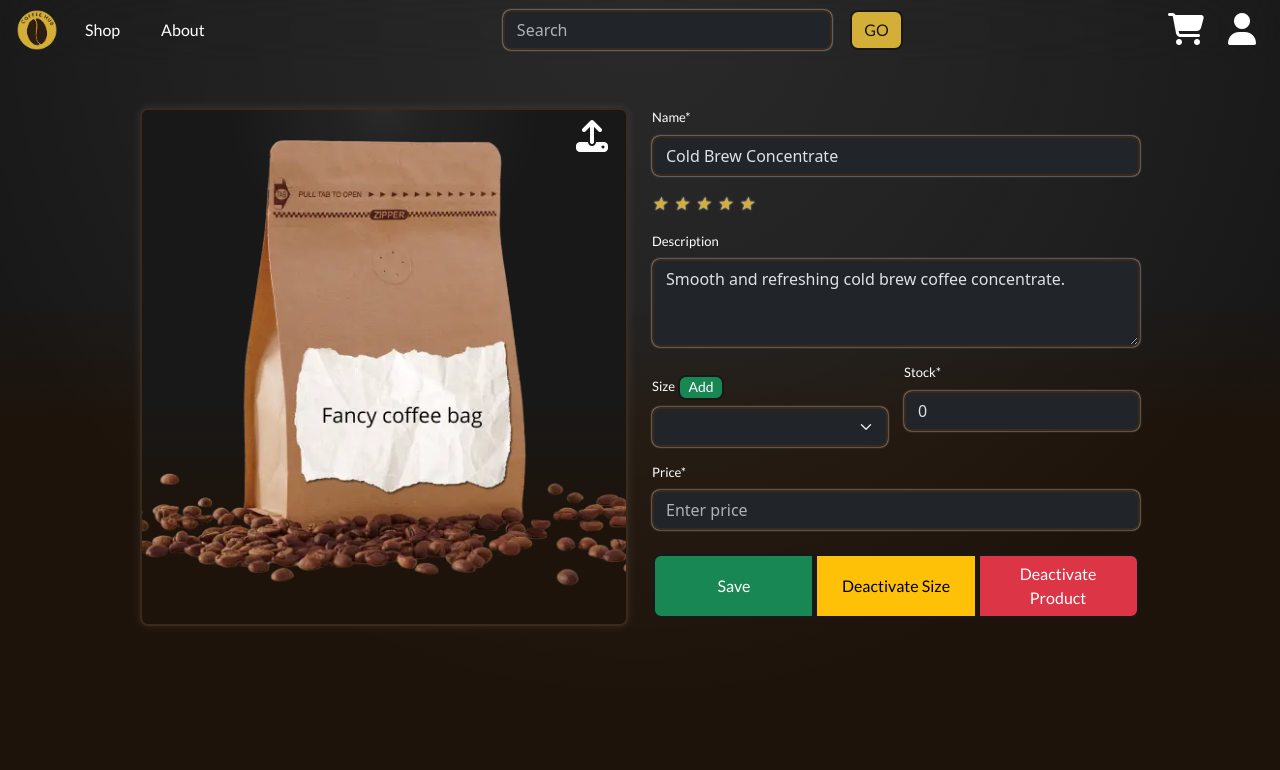
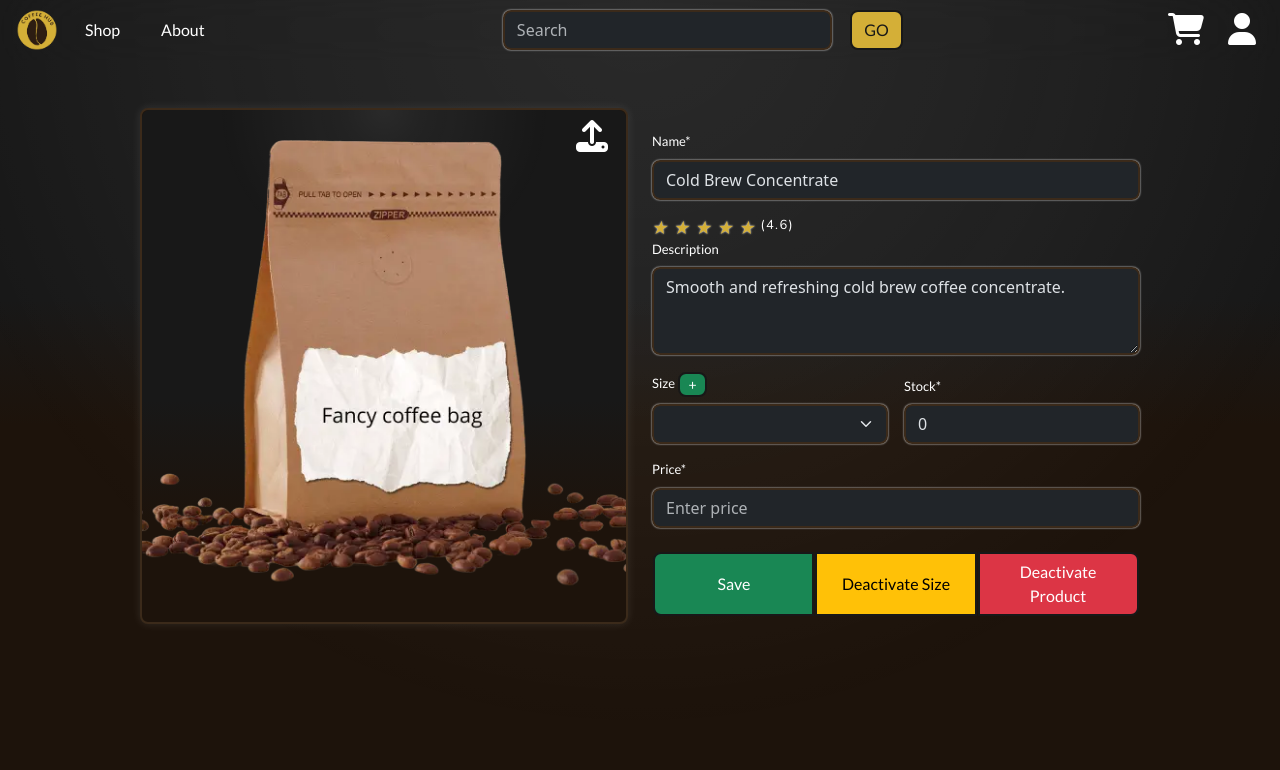
Before and after one commit to catapam/coffe-hub, a Django app: page /products/cold-brew-concentrate/ in a window 1280 px wide. Shown: the top 770 px of the page. Run offline with Django 5.2, Linux system fonts and the light colour scheme; a user stored in the database is signed in; data comes from the database, SQL or seed files in the repository; tables that the repository leaves empty hold one stand-in row (values such as "Sample post"); lists and menus that the app fills with data are empty; parts of the project's set-up code (start-up, migrations or seed data) failed here and were passed over; some libraries are stand-ins or nearby versions.

Commit message:
Refactor product card templating

```diff
--- /dev/null
+++ b/product/templates/product/includes/actions.html
@@ -0,0 +1,22 @@
+{% if request.user.is_superuser %}
+    {% if view == 'detail' %}
+    <div class="col mb-2 btn-group">
+        <button class="btn btn-success mt-2">Save</button>
+        <button class="btn btn-warning mt-2">Deactivate Size</button>
+        <button class="btn btn-danger mt-2">Deactivate Product</button>
+    </div>
+    {% else %}
+    <a id="edit-link-{{ product_data.product.id }}"
+        href="{% url 'product_detail' slug=product_data.product.slug %}?size={{ product_data.variant_size }}"
+        class="btn btn-secondary {% if view == 'list' %}btn-sm{% else %}btn-buy{% endif %}"
+        data-base-url="{% url 'product_detail' slug=product_data.product.slug %}">
+        Edit
+    </a>
+    {% endif %}
+{% else %}
+    <a id="buy-button-{{ product.id }}"
+        href="{{ product.get_buy_url }}"
+        class="btn btn-secondary btn-buy {% if view == 'list' %}btn-sm{% endif %} {% if default_stock_status == 'Out of Stock' %}disabled{% endif %}">
+        Buy
+    </a>
+{% endif %}
--- a/product/templates/product/includes/catalog.html
+++ b/product/templates/product/includes/catalog.html
@@ -4,7 +4,7 @@
 <div class="row g-4">
     {% for product_data in products_with_context %}
     <div class="col-12 col-md-4 col-lg-3 d-flex justify-content-center align-items-center">
-        {% include 'product/includes/product-card.html' with view='list' %}
+        {% include 'product/includes/product_card.html' with view='list' %}
     </div>
     {% empty %}
 
--- /dev/null
+++ b/product/templates/product/includes/category.html
@@ -0,0 +1,3 @@
+<!-- Category selector -->
+
+<!-- Category add section -->
--- /dev/null
+++ b/product/templates/product/includes/description.html
@@ -0,0 +1,16 @@
+{% if view == 'detail' %}
+    {% if request.user.is_superuser %}
+        {{ product_form.description|as_crispy_field }}
+    {% else %}
+        <label for="description" class="form-label">
+            Description
+        </label>
+        <p class="card-text mx-auto" id="description">
+            {{ product.description }}
+        </p>
+    {% endif %}
+{% else %}
+    <p class="card-text mx-auto mt-2">
+        {{ product_data.product.description }}
+    </p>
+{% endif %}
--- /dev/null
+++ b/product/templates/product/includes/image.html
@@ -0,0 +1,26 @@
+
+<div class="{% if view == 'detail' %}col-md-6 d-flex align-items-center justify-content-center{% else %}background-gradient{% endif %} position-relative">
+    <div class="{% if view == 'detail' %}card{% endif %}">
+        <div class="{% if view == 'detail' %}background-gradient{% endif %}">
+            <div class="content-gradient">
+                <img id="product-image-{{ product.id }}" class="card-img-top"
+                    src="{% if view == 'detail' %}{{ product.image }}{% else %}{{ product_data.product.image }}{% endif %}"
+                    alt="{% if view == 'detail' %}{{ product.name }}{% else %}{{ product_data.product.name }}{% endif %}">
+            </div>
+        </div>
+
+        <!-- Image Upload Icon for Superusers -->
+        {% if request.user.is_superuser and view == 'detail' %}
+            <div class="image-upload-icon menu-icon position-absolute">
+                <label for="id_image_path" class="sr-only">Change Product Image</label>
+                <input id="id_image_path"
+                       type="file"
+                       name="image_path"
+                       class="form-control d-none"
+                       onchange="previewImage(this, 'product-image-{{ product.id }}')">
+                <i class="fa-solid fa-upload upload-icon menu-item"
+                   onclick="document.getElementById('id_image_path').click()"></i>
+            </div>
+        {% endif %}
+    </div>
+</div>
--- /dev/null
+++ b/product/templates/product/includes/name.html
@@ -0,0 +1,16 @@
+{% if view == 'detail' %}
+    {% if request.user.is_superuser %}
+        {{ product_form.name|as_crispy_field }}
+    {% else %}
+        <h2 class="card-title">
+            {{ product.name }}
+        </h2>
+    {% endif %}
+{% else %}
+    <h5 class="card-title mx-auto">
+        <a id="detail-link-{{ product_data.product.id }}"
+            href="{% url 'product_detail' slug=product_data.product.slug %}?size={{ product_data.variant_size }}">
+            {{ product_data.product.name }}
+        </a>
+    </h5>
+{% endif %}
--- /dev/null
+++ b/product/templates/product/includes/price.html
@@ -0,0 +1,12 @@
+<!-- Price or Stock Status -->
+{% if request.user.is_superuser and view == 'detail'%}
+    {{ variant_form.price|as_crispy_field }}
+{% else %}
+    <h5 class="card-subtitle mt-2" id="{% if view == 'list' %}price-{{ product_data.product.id }}{% else %}price-{{ product.id }}{% endif %}">
+        {% if default_stock_status == 'Out of Stock' %}
+            <span class="text-danger"><strong>Out of Stock</strong></span>
+        {% else %}
+            <span><strong>${% if view == 'list' %}{{ product_data.variant_price }}{% else %}{{ default_price }}{% endif %} <span>each</span></strong></span>
+        {% endif %}
+    </h5>
+{% endif %}
--- a/product/templates/product/includes/product-card.html
+++ /dev/null
@@ -1,212 +0,0 @@
-{% load static %}
-{% load crispy_forms_tags %}
-{% load i18n %}
-
-<div class="product-card {% if view == 'detail' %}container mt-5 product-page page-container{% else %}card{% endif %}">
-    <div class="{% if view == 'detail' %}row{% endif %}">
-        {% if request.user.is_superuser and view == 'detail' %}
-            {% csrf_token %}
-        {% endif %}
-
-        <!-- Product Image Section -->
-        <div class="{% if view == 'detail' %}col-md-6 d-flex align-items-center justify-content-center{% else %}background-gradient{% endif %} position-relative">
-            <div class="{% if view == 'detail' %}card{% endif %}">
-                <div class="{% if view == 'detail' %}background-gradient{% endif %}">
-                    <div class="content-gradient">
-                        <img id="product-image-{{ product.id }}" class="card-img-top"
-                            src="{% if view == 'detail' %}{{ product.image }}{% else %}{{ product_data.product.image }}{% endif %}"
-                            alt="{% if view == 'detail' %}{{ product.name }}{% else %}{{ product_data.product.name }}{% endif %}">
-                    </div>
-                </div>
-
-                <!-- Image Upload Icon for Superusers -->
-                {% if request.user.is_superuser and view == 'detail' %}
-                    <div class="image-upload-icon menu-icon position-absolute">
-                        <label for="id_image_path" class="sr-only">Change Product Image</label>
-                        <input id="id_image_path"
-                               type="file"
-                               name="image_path"
-                               class="form-control d-none"
-                               onchange="previewImage(this, 'product-image-{{ product.id }}')">
-                        <i class="fa-solid fa-upload upload-icon menu-item"
-                           onclick="document.getElementById('id_image_path').click()"></i>
-                    </div>
-                {% endif %}
-            </div>
-        </div>
-
-        <!-- Product Name Section -->
-        <div class="{% if view == 'detail' %}col-md-6{% else %}card-body{% endif %}">
-            {% if view == 'detail' %}
-                {% if request.user.is_superuser %}
-                    {{ product_form.name|as_crispy_field }}
-                {% else %}
-                    <h2 class="card-title">
-                        {{ product.name }}
-                    </h2>
-                {% endif %}
-            {% else %}
-                <h5 class="card-title mx-auto">
-                    <a id="detail-link-{{ product_data.product.id }}"
-                        href="{% url 'product_detail' slug=product_data.product.slug %}?size={{ product_data.variant_size }}">
-                        {{ product_data.product.name }}
-                    </a>
-                </h5>
-            {% endif %}
-
-            <!-- Review Stars -->
-            <div class="review-stars mb-3">
-                {% if view == 'detail' %}
-                    {% with product.rating as rating %}
-                        {% for star in total_review %}
-                            <i class="star {% if star < rating %}filled{% endif %}">★</i>
-                        {% endfor %}
-                    {% endwith %}
-                {% else %}
-                    {% with product_data.product.rating as rating %}
-                        {% for star in total_review %}
-                            <i class="star {% if star < rating %}filled{% endif %}">★</i>
-                        {% endfor %}
-                    {% endwith %}
-                {% endif %}
-            </div>
-
-            <!-- Product Description -->
-            {% if view == 'detail' %}
-                {% if request.user.is_superuser %}
-                    {{ product_form.description|as_crispy_field }}
-                {% else %}
-                    <label for="description" class="form-label">
-                        Description
-                    </label>
-                    <p class="card-text mx-auto" id="description">
-                        {{ product.description }}
-                    </p>
-                {% endif %}
-            {% else %}
-                <p class="card-text mx-auto">
-                    {{ product_data.product.description }}
-                </p>
-            {% endif %}
-
-            <!-- Size and Quantity/Stock Selectors -->
-            <div class="row g-3 align-items-end mb-3 {% if view == 'detail' %}selectors-row{% else %}card-row{% endif %}">
-                <!-- Size Selector -->
-                <div class="col-md-6 mx-auto{% if view == 'detail' %}selector-group{% endif %}">
-                    {% if view == 'detail' %}
-                        {% with stock_by_size.items as size_data %}
-                            <div class="gap-2 align-items-end">
-                                <label for="size-select-{{ product.id }}" class="form-label selector-label">Size</label>
-                                {% if request.user.is_superuser %}
-                                    <button class="btn btn-success btn-sm selector-new-button">Add</button>
-                                {% endif %}
-                            </div>
-                            <select id="size-select-{{ product.id }}"
-                                    class="form-select size select-dropdown selector-input">
-                                    {% for size, data in size_data %}
-                                        <option value="{{ size }}"
-                                                data-price="{{ data.price }}"
-                                                data-stock="{{ data.stock }}"
-                                                {% if size == default_size %}selected{% endif %}
-                                                {% if data.stock == 0 %}class="text-muted"{% endif %}>
-                                            {{ size }}
-                                        </option>
-                                    {% endfor %}
-                            </select>
-                        {% endwith %}
-                    {% else %}
-                        {% with product_data.stock_by_size.items as size_data %}
-                            <label for="size-select-{{ product_data.product.id }}" class="form-label">Size</label>
-                            <select id="size-select-{{ product_data.product.id }}" class="form-select size select-dropdown"
-                                    data-base-url="{% url 'product_detail' slug=product_data.product.slug %}">
-                                {% for size, data in size_data %}
-                                    {% if data.stock > 0 or request.GET.show_out_of_stock == "on" %}
-                                        <option value="{{ size }}"
-                                                data-price="{{ data.price }}"
-                                                data-stock="{{ data.stock }}"
-                                                {% if size == product_data.variant_size %}selected{% endif %}
-                                                {% if data.stock == 0 %}class="text-muted"{% endif %}>
-                                            {{ size }}
-                                        </option>
-                                    {% endif %}
-                                {% endfor %}
-                            </select>
-                        {% endwith %}
-                    {% endif %}
-                </div>
-
-                <!-- Quantity/Stock Selector -->
-                <div class="col-md-6 mx-auto{% if view == 'detail' %}selector-group{% endif %}">
-                    {% if request.user.is_superuser and view == 'detail' %}
-                        {{ variant_form.stock|as_crispy_field }}
-                    {% else %}
-                        <label for="{% if request.user.is_superuser %}stock-select-{% else %}quantity-select-{% endif %}{% if view == 'detail' %}{{ product.id }}{% else %}{{ product_data.product.id }}{% endif %}"
-                            class="form-label {% if view == 'detail' %}selector-label{% endif %}">
-                            {% if request.user.is_superuser %}Stock{% else %}Quantity{% endif %}
-                        </label>
-                        <input id="{% if request.user.is_superuser %}stock-select-{% else %}quantity-select-{% endif %}{% if view == 'detail' %}{{ product.id }}{% else %}{{ product_data.product.id }}{% endif %}"
-                            type="number"
-                            class="form-control quantity {% if view == 'detail' %}selector-input{% endif %}"
-                            min="1"
-                            {% if not request.user.is_superuser %}max="{% if view == 'detail' %}{{ default_variant.stock }}{% else %}{{ product_data.variant_stock }}{% endif %}"{% endif %}
-                            value="{% if request.user.is_superuser and view == 'detail' %}
-                                        {{ default_variant.stock|default:0 }}
-                                    {% elif request.user.is_superuser and view != 'detail' %}
-                                        {{ product_data.variant_stock|default:0 }}
-                                    {% else %}
-                                        1
-                                    {% endif %}"
-                            {% if view != 'detail' and request.user.is_superuser %}disabled{% endif %}>
-                    {% endif %}
-                </div>
-            </div>
-
-            <!-- Price or Stock Status -->
-            {% if view == 'list' %}
-                <h5 class="card-subtitle mt-3" id="price-{{ product_data.product.id }}">
-                    {% if default_stock_status == 'Out of Stock' %}
-                        <span class="text-danger"><strong>Out of Stock</strong></span>
-                    {% else %}
-                        <span><strong>${{ product_data.variant_price }} <span>each</span></strong></span>
-                    {% endif %}
-                </h5>
-            {% elif view == 'detail' %}
-                {% if request.user.is_superuser %}
-                    {{ variant_form.price|as_crispy_field }}
-                {% else %}
-                <h5 class="card-subtitle mt-3" id="price-{{ product.id }}">
-                    {% if default_stock_status == 'Out of Stock' %}
-                        <span class="text-danger"><strong>Out of Stock</strong></span>
-                    {% else %}
-                        <span><strong>${{ default_price }} <span>each</span></strong></span>
-                    {% endif %}
-                </h5>
-                {% endif %}
-            {% endif %}
-
-            <!-- Buttons -->
-            {% if request.user.is_superuser %}
-                {% if view == 'detail' %}
-                <div class="col mb-2 btn-group">
-                    <button class="btn btn-success mt-2">Save</button>
-                    <button class="btn btn-warning mt-2">Deactivate Size</button>
-                    <button class="btn btn-danger mt-2">Deactivate Product</button>
-                </div>
-                {% else %}
-                <a id="edit-link-{{ product_data.product.id }}"
-                    href="{% url 'product_detail' slug=product_data.product.slug %}?size={{ product_data.variant_size }}"
-                    class="btn btn-secondary {% if view == 'list' %}btn-sm{% else %}btn-buy{% endif %}"
-                    data-base-url="{% url 'product_detail' slug=product_data.product.slug %}">
-                    Edit
-                </a>
-                {% endif %}
-            {% else %}
-                <a id="buy-button-{{ product.id }}"
-                   href="{{ product.get_buy_url }}"
-                   class="btn btn-secondary btn-buy {% if view == 'list' %}btn-sm{% endif %} {% if default_stock_status == 'Out of Stock' %}disabled{% endif %}">
-                   Buy
-                </a>
-            {% endif %}
-        </div>
-    </div>
-</div>
--- /dev/null
+++ b/product/templates/product/includes/product_card.html
@@ -0,0 +1,47 @@
+{% load static %}
+{% load crispy_forms_tags %}
+{% load i18n %}
+
+<div class="product-card {% if view == 'detail' %}container mt-5 product-page page-container{% else %}card{% endif %}">
+    <div class="{% if view == 'detail' %}row{% endif %}">
+        {% if request.user.is_superuser and view == 'detail' %}
+            {% csrf_token %}
+        {% endif %}
+
+        <!-- Product Image -->
+        {% include 'product/includes/image.html' %}
+
+        <!-- Product details -->
+        <div class="{% if view == 'detail' %}col-md-6{% else %}card-body{% endif %}">
+            <!-- Name -->
+            {% include 'product/includes/name.html' %}
+
+            <!-- Review Stars -->
+            {% include 'product/includes/review_stars.html' %}
+
+            <!-- Category -->
+            {% include 'product/includes/category.html' %}
+
+            <!-- Description -->
+            {% include 'product/includes/description.html' %}
+
+            <!-- Size and Quantity/Stock -->
+            <div class="row g-3 align-items-end {% if view == 'detail' %}selectors-row{% else %}card-row{% endif %}">
+                <!-- Size -->
+                {% include 'product/includes/size.html' %}
+
+                <!-- Quantity/Stock Selector -->
+                {% include 'product/includes/quantity_stock.html' %}
+            </div>
+
+            <!-- Price -->
+            {% include 'product/includes/price.html' %}
+
+            <!-- Buttons -->
+            {% include 'product/includes/actions.html' %}
+
+            <!-- Review form -->
+            {% include 'product/includes/review_form.html' %}
+        </div>
+    </div>
+</div>
--- /dev/null
+++ b/product/templates/product/includes/quantity_stock.html
@@ -0,0 +1,23 @@
+<div class="col-md-6 mx-auto {% if view == 'detail' %}selector-group{% else %}mt-2{% endif %}">
+    {% if request.user.is_superuser and view == 'detail' %}
+        {{ variant_form.stock|as_crispy_field }}
+    {% else %}
+        <label for="{% if request.user.is_superuser %}stock-select-{% else %}quantity-select-{% endif %}{% if view == 'detail' %}{{ product.id }}{% else %}{{ product_data.product.id }}{% endif %}"
+            class="form-label {% if view == 'detail' %}selector-label{% endif %}">
+            {% if request.user.is_superuser %}Stock{% else %}Quantity{% endif %}
+        </label>
+        <input id="{% if request.user.is_superuser %}stock-select-{% else %}quantity-select-{% endif %}{% if view == 'detail' %}{{ product.id }}{% else %}{{ product_data.product.id }}{% endif %}"
+            type="number"
+            class="form-control quantity {% if view == 'detail' %}selector-input{% endif %}"
+            min="1"
+            {% if not request.user.is_superuser %}max="{% if view == 'detail' %}{{ default_variant.stock }}{% else %}{{ product_data.variant_stock }}{% endif %}"{% endif %}
+            value="{% if request.user.is_superuser and view == 'detail' %}
+                        {{ default_variant.stock|default:0 }}
+                    {% elif request.user.is_superuser and view != 'detail' %}
+                        {{ product_data.variant_stock|default:0 }}
+                    {% else %}
+                        1
+                    {% endif %}"
+            {% if view != 'detail' and request.user.is_superuser %}disabled{% endif %}>
+    {% endif %}
+</div>
--- /dev/null
+++ b/product/templates/product/includes/review_stars.html
@@ -0,0 +1,17 @@
+<div class="review-stars">
+    {% if view == 'detail' %}
+        {% with product.rating as rating %}
+            {% for star in total_review %}
+                <i class="star {% if star < rating %}filled{% endif %}">★</i>
+            {% endfor %}
+        {% endwith %}
+        <p>({{ product.rating }})</p>
+    {% else %}
+        {% with product_data.product.rating as rating %}
+            {% for star in total_review %}
+                <i class="star {% if star < rating %}filled{% endif %}">★</i>
+            {% endfor %}
+        {% endwith %}
+        <p>({{ product_data.product.rating }})</p>
+    {% endif %}
+</div>
--- /dev/null
+++ b/product/templates/product/includes/size.html
@@ -0,0 +1,45 @@
+<!-- Size Selector -->
+<div class="col-md-6 mx-auto{% if view == 'detail' %}selector-group{% else %}mt-2{% endif %}">
+    {% if view == 'detail' %}
+        {% with stock_by_size.items as size_data %}
+            <div class="gap-2 align-items-end">
+                <label for="size-select-{{ product.id }}" class="form-label selector-label">Size</label>
+                {% if request.user.is_superuser %}
+                    <button class="btn btn-success btn-sm selector-new-button">+</button>
+                {% endif %}
+            </div>
+            <select id="size-select-{{ product.id }}"
+                    class="form-select size select-dropdown selector-input">
+                    {% for size, data in size_data %}
+                        <option value="{{ size }}"
+                                data-price="{{ data.price }}"
+                                data-stock="{{ data.stock }}"
+                                {% if size == default_size %}selected{% endif %}
+                                {% if data.stock == 0 %}class="text-muted"{% endif %}>
+                            {{ size }}
+                        </option>
+                    {% endfor %}
+            </select>
+        {% endwith %}
+    {% else %}
+        {% with product_data.stock_by_size.items as size_data %}
+            <label for="size-select-{{ product_data.product.id }}" class="form-label">Size</label>
+            <select id="size-select-{{ product_data.product.id }}" class="form-select size select-dropdown"
+                    data-base-url="{% url 'product_detail' slug=product_data.product.slug %}">
+                {% for size, data in size_data %}
+                    {% if data.stock > 0 or request.GET.show_out_of_stock == "on" %}
+                        <option value="{{ size }}"
+                                data-price="{{ data.price }}"
+                                data-stock="{{ data.stock }}"
+                                {% if size == product_data.variant_size %}selected{% endif %}
+                                {% if data.stock == 0 %}class="text-muted"{% endif %}>
+                            {{ size }}
+                        </option>
+                    {% endif %}
+                {% endfor %}
+            </select>
+        {% endwith %}
+    {% endif %}
+</div>
+
+<!-- Size add field -->
--- a/product/templates/product/product_detail.html
+++ b/product/templates/product/product_detail.html
@@ -2,7 +2,7 @@
 {% load static %}
 
 {% block content %}
-    {% include 'product/includes/product-card.html' with view='detail' %}
+    {% include 'product/includes/product_card.html' with view='detail' %}
 {% endblock %}
 
 <!-- Page specific scripts -->
--- a/static/css/base.css
+++ b/static/css/base.css
@@ -552,6 +552,10 @@ input{
     color: var(--text-secondary-color) !important; /* Filled color for selected stars */
 }
 
+.review-stars p {
+    margin: 0;
+}
+
 .card .form-control, .card .form-select{
     max-width: 80%;
     margin: auto;
@@ -761,6 +765,22 @@ option[data-stock="0"] {
     top: 10px;
     right: 10px;
     z-index: 10;
+
+}
+
+#div_id_name{
+    margin-top: 1.5rem;
+}
+
+/* Layout shift fix */
+@media (min-width: 768px) {
+    #div_id_stock{
+        margin-bottom: 0 !important;
+    }
+
+    #div_id_price{
+        margin-top: 1rem;
+    }
 }
 
 /* Desktop styles */
--- a/static/js/product.js
+++ b/static/js/product.js
@@ -67,14 +67,15 @@ class ProductCardHandler {
 
     updateStockInput(cardElement, stock) {
         // Find the stock/quantity input within the specific card
-        const stockInput = cardElement.querySelector(`#id_stock`);
+        let stockInput = cardElement.querySelector(`#id_stock`);
         const quantityInput = cardElement.querySelector(`#quantity-select-${cardElement.querySelector('.size').id.split('-')[2]}`);
         if (stockInput) {
             stockInput.value = stock; // Update the stock input value
         } else if (quantityInput){
             quantityInput.value = 1;
         } else{
-            console.log("Stock object error")
+            stockInput = `#stock-select-${cardElement.querySelector('.size').id.split('-')[2]}`
+            stockInput.value = stock;
         }
     }
 
```
Also changed, not shown: product/templates/product/cardcopy.html (deleted, +0 -131 lines), product/templates/product/includes/review_form.html (added), 2 other files.
